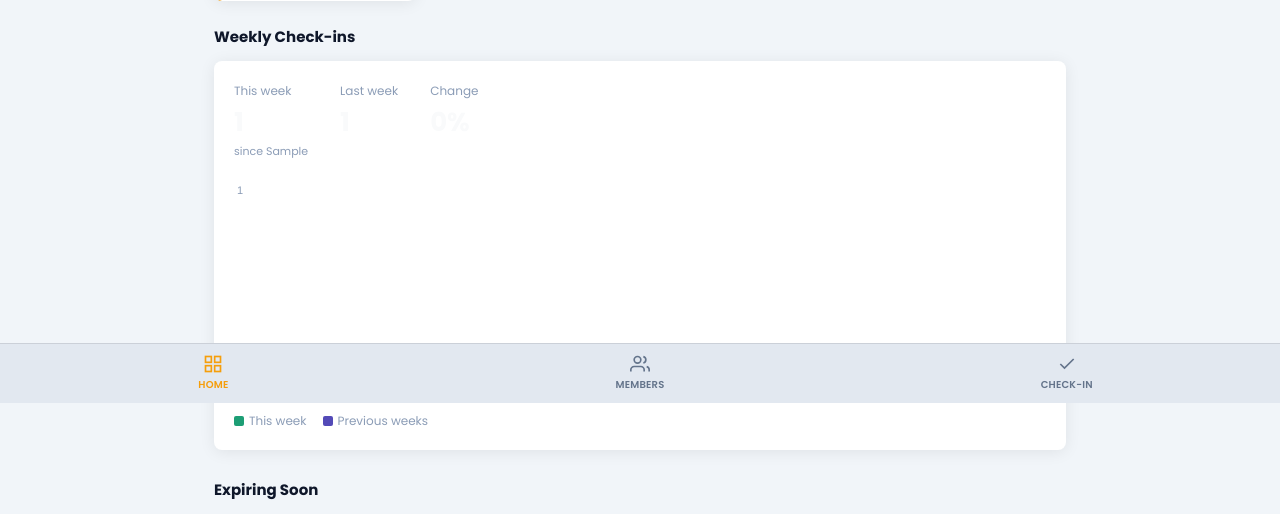
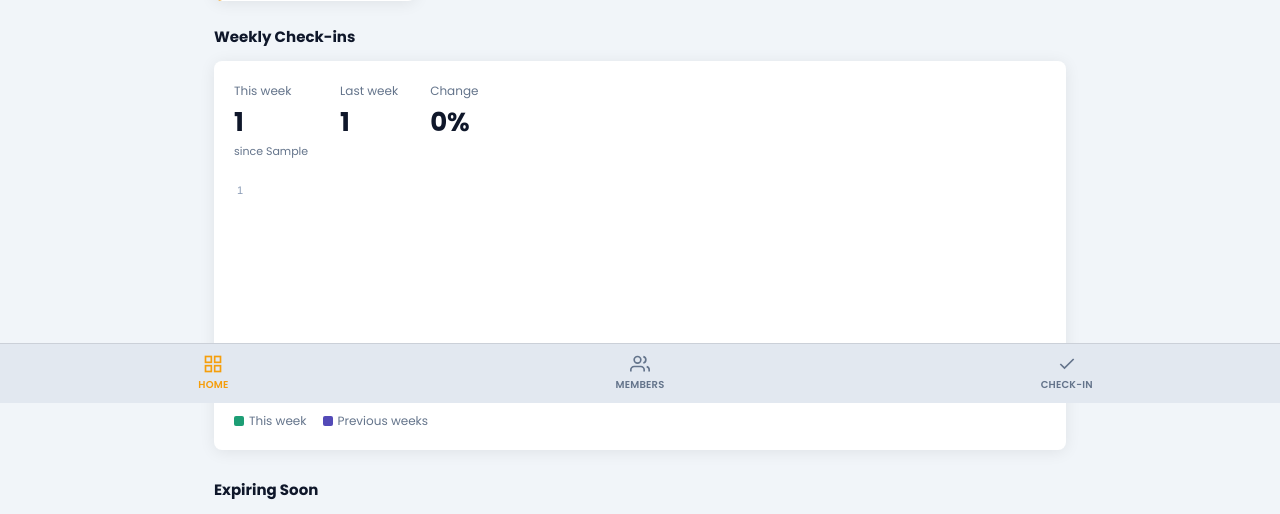
Before and after one commit to olympiadsgym/olympiads, a Django app: template core/templates/core/dashboard.html in a window 1280 px wide. Shown: the part 397-911 px from the top of the page. Run offline with Django 5.2, Linux system fonts and the light colour scheme; the template is opened without the code that fills it: most values are stand-ins (such as "Sample title", 1, 10 or a date in 2020).

Commit message:
Fix dashboard colors: use CSS variables for light/dark mode

```diff
--- a/core/templates/core/dashboard.html
+++ b/core/templates/core/dashboard.html
@@ -40,27 +40,27 @@
     <!-- Summary numbers -->
     <div style="display:flex; gap:2rem; flex-wrap:wrap; margin-bottom:1.25rem;">
       <div>
-        <p style="font-size:12px; color:#8b9cb6; margin:0 0 2px;">This week</p>
-        <p style="font-size:26px; font-weight:700; margin:0; color:#f9fafb;">{{ this_week_count }}</p>
-        <p style="font-size:11px; color:#8b9cb6; margin:0;">since {{ start_of_this_week }}</p>
+        <p style="font-size:12px; color:var(--text-muted); margin:0 0 2px;">This week</p>
+        <p style="font-size:26px; font-weight:700; margin:0; color:var(--text-primary);">{{ this_week_count }}</p>
+        <p style="font-size:11px; color:var(--text-muted); margin:0;">since {{ start_of_this_week }}</p>
       </div>
       <div>
-        <p style="font-size:12px; color:#8b9cb6; margin:0 0 2px;">Last week</p>
-        <p style="font-size:26px; font-weight:700; margin:0; color:#f9fafb;">{{ last_week_count }}</p>
+        <p style="font-size:12px; color:var(--text-muted); margin:0 0 2px;">Last week</p>
+        <p style="font-size:26px; font-weight:700; margin:0; color:var(--text-primary);">{{ last_week_count }}</p>
       </div>
       <div>
-        <p style="font-size:12px; color:#8b9cb6; margin:0 0 2px;">Change</p>
+        <p style="font-size:12px; color:var(--text-muted); margin:0 0 2px;">Change</p>
         {% if week_change_pct is not None %}
           {% if week_change_pct > 0 %}
             <p style="font-size:26px; font-weight:700; margin:0; color:#1D9E75;">+{{ week_change_pct }}%</p>
           {% elif week_change_pct < 0 %}
             <p style="font-size:26px; font-weight:700; margin:0; color:#D85A30;">{{ week_change_pct }}%</p>
           {% else %}
-            <p style="font-size:26px; font-weight:700; margin:0; color:#f9fafb;">0%</p>
+            <p style="font-size:26px; font-weight:700; margin:0; color:var(--text-primary);">0%</p>
           {% endif %}
         {% else %}
-          <p style="font-size:26px; font-weight:700; margin:0; color:#8b9cb6;">—</p>
-          <p style="font-size:11px; color:#8b9cb6; margin:0;">no data last week</p>
+          <p style="font-size:26px; font-weight:700; margin:0; color:var(--text-muted);">—</p>
+          <p style="font-size:11px; color:var(--text-muted); margin:0;">no data last week</p>
         {% endif %}
       </div>
     </div>
@@ -73,7 +73,7 @@
     <script id="chart-values" type="application/json">{{ weekly_chart_data|safe }}</script>
 
     <!-- Legend -->
-    <div style="display:flex; gap:16px; margin-top:10px; font-size:12px; color:#8b9cb6;">
+    <div style="display:flex; gap:16px; margin-top:10px; font-size:12px; color:var(--text-muted);">
       <span style="display:flex; align-items:center; gap:5px;">
         <span style="width:10px; height:10px; border-radius:2px; background:#1D9E75; display:inline-block;"></span>
         This week
```
